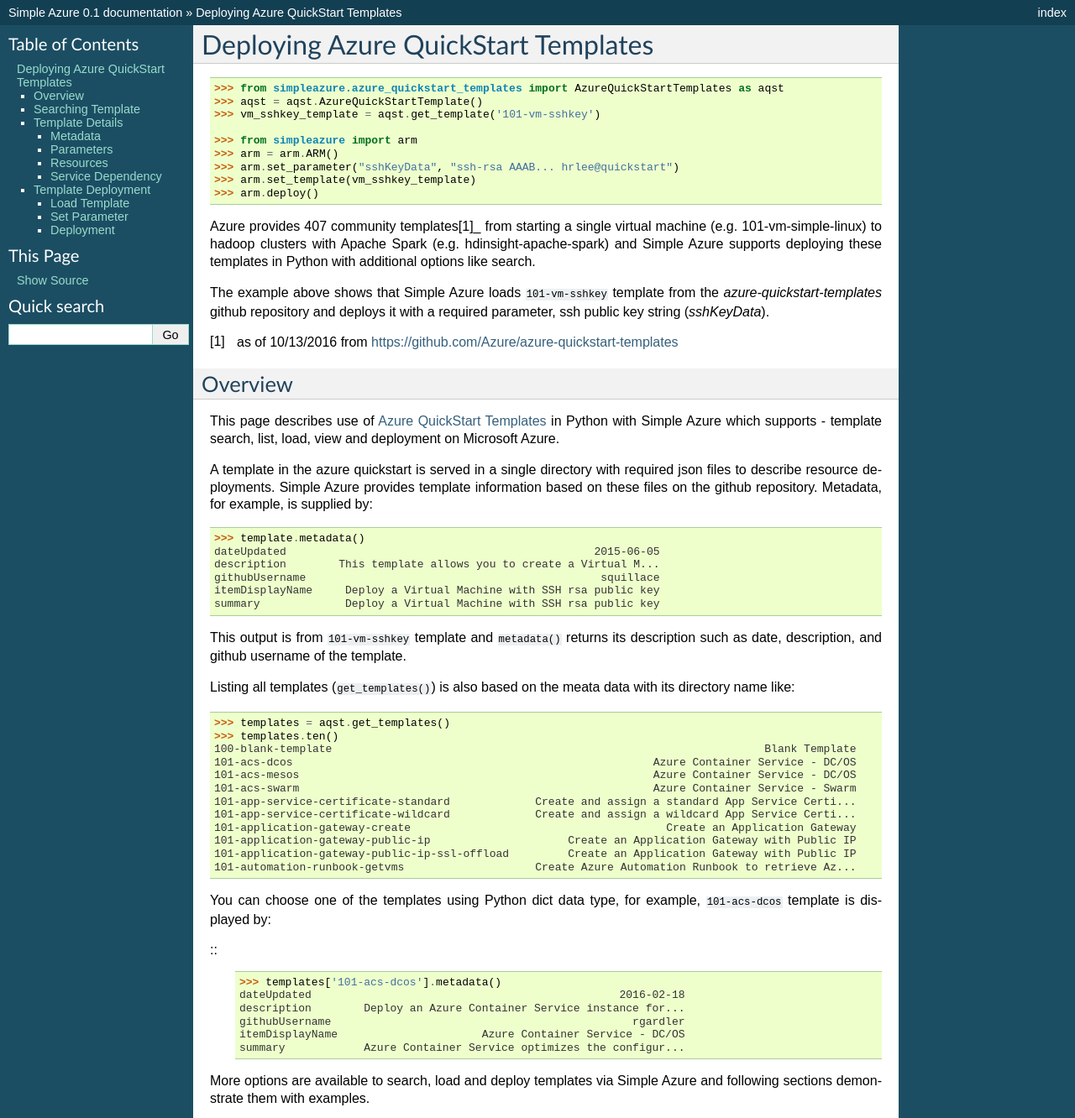
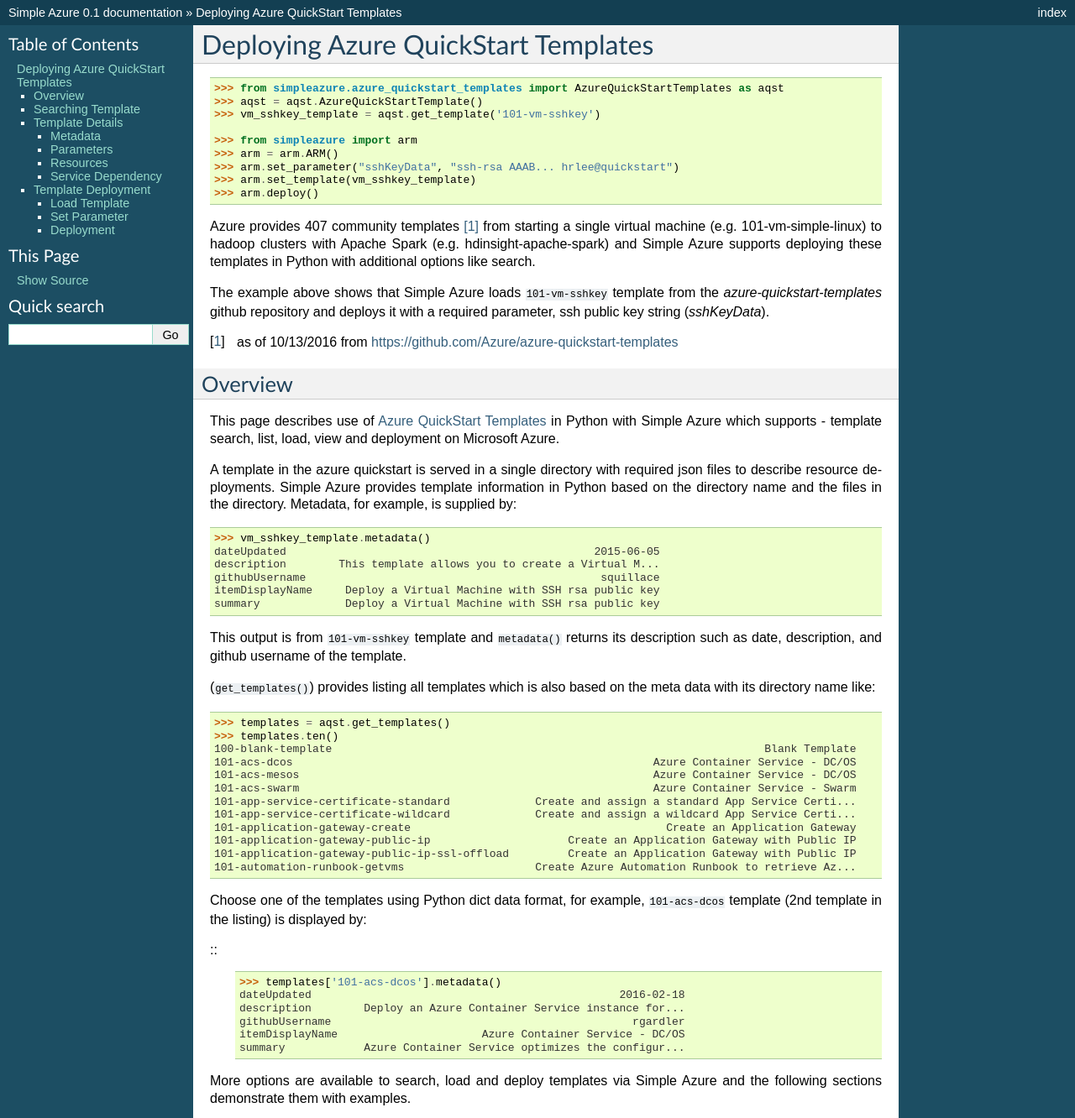
Before and after one commit to lee212/simpleazure, a Sphinx documentation site: the page built from docs/azure_quickstart_templates.rst, in a window 1280 px wide and 1400 px high, cut to the strip 0-1332 px from the top of the window. Shown: the whole strip at 84% size. Built offline with Sphinx 7.4.7, drawn with Linux system fonts in a browser that asks for light colours; some of the changed text lies outside the part shown.

Commit message:
first draft of azure quickstart doc

```diff
--- a/docs/azure_quickstart_templates.rst
+++ b/docs/azure_quickstart_templates.rst
@@ -12,7 +12,7 @@
         >>> arm.set_template(vm_sshkey_template)
         >>> arm.deploy()
 
-Azure provides 407 community templates[1]_ from starting a single virtual
+Azure provides 407 community templates [1]_ from starting a single virtual
 machine (e.g. 101-vm-simple-linux) to hadoop clusters with Apache Spark (e.g.
 hdinsight-apache-spark) and Simple Azure supports deploying these templates in
 Python with additional options like search.
@@ -33,12 +33,12 @@
 
 A template in the azure quickstart is served in a single directory with
 required json files to describe resource deployments. Simple Azure provides
-template information based on these files on the github repository. Metadata,
-for example, is supplied by:
+template information in Python based on the directory name and the files in the
+directory. Metadata, for example, is supplied by:
 
 ::
 
-        >>> template.metadata()
+        >>> vm_sshkey_template.metadata()
         dateUpdated                                               2015-06-05
         description        This template allows you to create a Virtual M...
         githubUsername                                             squillace
@@ -48,8 +48,8 @@
 This output is from ``101-vm-sshkey`` template and ``metadata()`` returns
 its description such as date, description, and github username of the template.
 
-Listing all templates (``get_templates()``) is also based on the meata data
-with its directory name like:
+(``get_templates()``) provides listing all templates which is also based on the
+meta data with its directory name like:
 
 ::
 
@@ -66,8 +66,8 @@
         101-application-gateway-public-ip-ssl-offload         Create an Application Gateway with Public IP
         101-automation-runbook-getvms                    Create Azure Automation Runbook to retrieve Az...
 
-You can choose one of the templates using Python dict data type, for example,
-``101-acs-dcos`` template is displayed by:
+Choose one of the templates using Python dict data format, for example,
+``101-acs-dcos`` template (2nd template in the listing) is displayed by:
 
 ::
         >>> templates['101-acs-dcos'].metadata()
@@ -78,7 +78,7 @@
         summary            Azure Container Service optimizes the configur...
 
 More options are available to search, load and deploy templates via Simple Azure
-and following sections demonstrate them with examples.
+and the following sections demonstrate them with examples.
 
 .. comment::
 
@@ -112,6 +112,7 @@
 It found 13 templates and the first ten items are:
 
 ::
+
         >>> len(rhel_templates)
         13
 
@@ -187,11 +185,16 @@
 Pandas Series format and full description text is visible like python class
 variable (metadata().description).
 
+
+This information is from ``matadata.json`` and returns Pandas Series
+
+::
+
+        [template object].metadata()            # pandas Series
+
+
 Parameters
 ^^^^^^^^^^^^^^^^^^^^^^^^^^^^^^^^^^^^^^^^^^^^^^^^^^^^^^^^^^^^^^^^^^^^^^^^^^^^^^^
-
-::
-        [template object].parameters()          # pandas Series
 
 We may want to know what parameters are necessary to deploy for this template:
 
@@ -205,12 +208,14 @@
 These three parameters need to be set before deploying the template and we will
 find out how to set parameters using Simple Azure later in this page.
 
+This information is from ``azuredeploy.parameters.json`` and returns Pandas Series
+
+::
+        [template object].parameters()          # pandas Series
+
+
 Resources
 ^^^^^^^^^^^^^^^^^^^^^^^^^^^^^^^^^^^^^^^^^^^^^^^^^^^^^^^^^^^^^^^^^^^^^^^^^^^^^^^
-
-::
-
-        [template object].resources()           # pandas Series
 
 According to the metadata earlier, we know that ``101-vm-simple-rhel`` deploys
 a virtual machine with Standard D1 but it isn't clear what resources are used.
@@ -227,19 +232,21 @@
 There are five services (including ``virtualMachines`` in Compute service) are
 described in the template to deploy RHEL image on Microsoft Azure.
 
+This information is from ``azuredeploy.json`` and returns Pandas Series
+
+::
+
+        [template object].resources()           # pandas Series
+
+
 Service Dependency
 ^^^^^^^^^^^^^^^^^^^^^^^^^^^^^^^^^^^^^^^^^^^^^^^^^^^^^^^^^^^^^^^^^^^^^^^^^^^^^^^
 
-::
-
-        [template object].dependson()           # dict type return
-        [template object].dependson_print()     # pprint
-
 Services can be related to other services when it deploys, for example,
-``networkInterfaces`` depends on ``publicIPAddresses`` and ``virtualNetworks``
-in the ``101-vm-simple-rhel`` template. Dependencies are not visible in
-``resources()`` but in ``dependson()`` which returns it relation in python dict
-data type using pprint():
+``publicIPAddresses`` and ``virtualNetworks`` services are depended on
+``networkInterfaces`` resource in the ``101-vm-simple-rhel`` template.
+Dependencies are not visible in ``resources()`` but in ``dependson()`` which
+returns its relation in python dict data type using pprint():
 
 ::
 
@@ -252,17 +259,24 @@
 .. note:: `ARMVIZ.io <armviz.io>`_ depicts the service dependency on the web
         like Simple Azure.  For example, ``101-vm-simple-rhel``'s dependency is
         displayed `here
-        <armviz.io/#/?load=https://raw.githubusercontent.com/Azure/azure-quickstart-templates/master/101-vm-simple-rhel/azuredeploy.json>`_
+        <http://armviz.io/#/?load=https://raw.githubusercontent.com/Azure/azure-quickstart-templates/master/101-vm-simple-rhel/azuredeploy.json>`_
+
+::
+
+        [template object].dependson()           # dict type return
+        [template object].dependson_print()     # pprint
 
 Template Deployment
 -------------------------------------------------------------------------------
 
-.. info::  Basic template deployment on Simple Azure is available, see :ref:`ref-saz-template-deploy`
+.. tip:: Basic template deployment on Simple Azure is available, see
+        :ref:`ref-saz-template-deploy`
 
-Simple Azure has a sub module for Azure Resource Manager (ARM) which should be
-imported to call ``deploy()`` function:
+Simple Azure has a sub module for Azure Resource Manager (ARM) which deploys a
+template on Azure.
 
 ::
+
         >>> from simpleazure import arm
         >>> arm = arm.ARM() # Azure Resource Manager object
 
@@ -295,7 +309,9 @@
          'adminUsername': {'value': 'azureuser'},
          'vmName': {'value': 'saz-quickstart'}}
 
-Python dict data type has updated with *value* key name.
+Python dict data type has updated with *value* key name like ``{ '[parameter
+name]' : { 'value': '[parameter value'] }}`` and these parameter settings will
+be used when the template is deployed.
 
 .. note:: Use ``add_parameter()``, if you have additional parameter to add.
 
@@ -308,12 +324,17 @@
 
         >>> arm.deploy()
 
-Or you can directly specify them when you call ``deploy()`` as a parameter.
+Or you can directly deploy a template with parameters.
 
 ::
 
         >>> arm.deploy(rhel['101-vm-simple-rhel'], {"adminPassword":"xxxxx", "adminUsername":"azureuser", "vmName":"saz-quickstart"})
 
+It takes some time to complete a deployment and get access to a virtual machine.
+
+.. todo::
+
+        access information is required to display
 .. comment::
 
         Simple Azure Features
```
Also changed, not shown: other parts of docs/azure_quickstart_templates.rst (+0 -3 lines), 1 other file.
